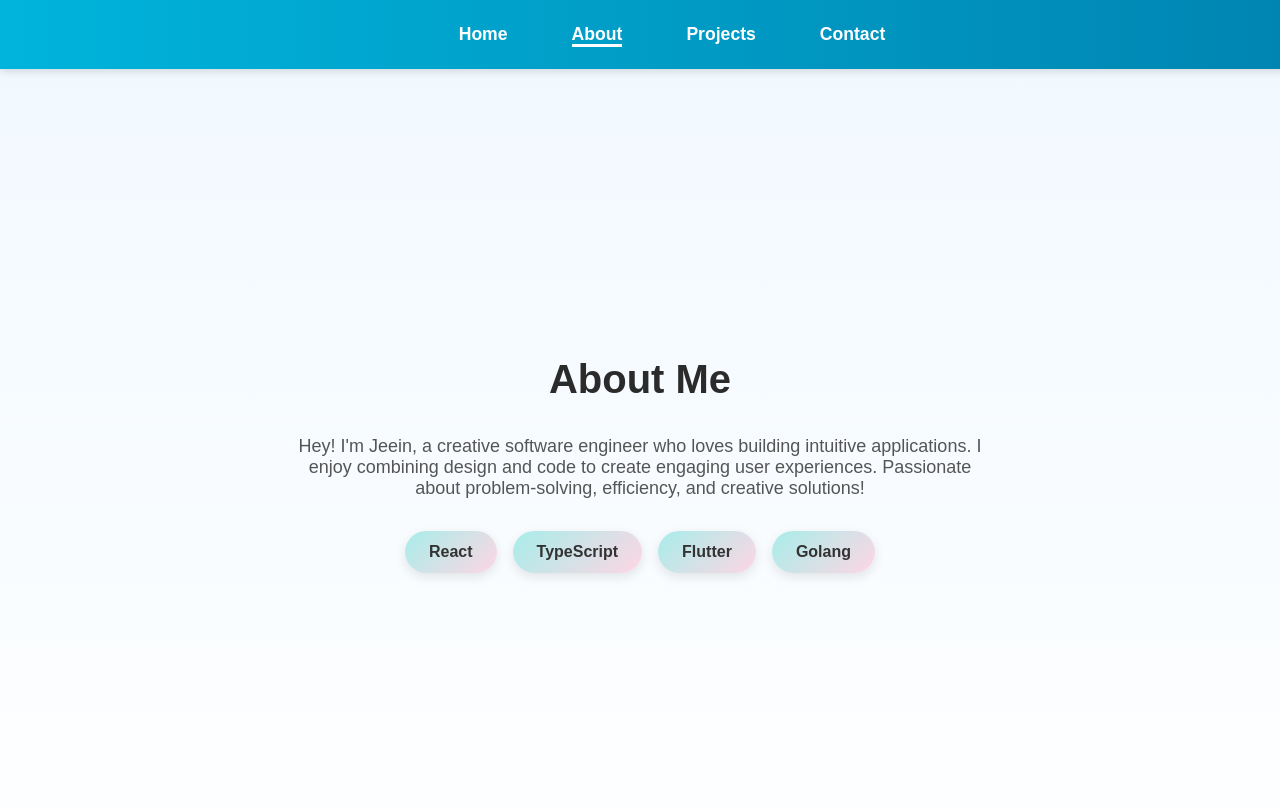
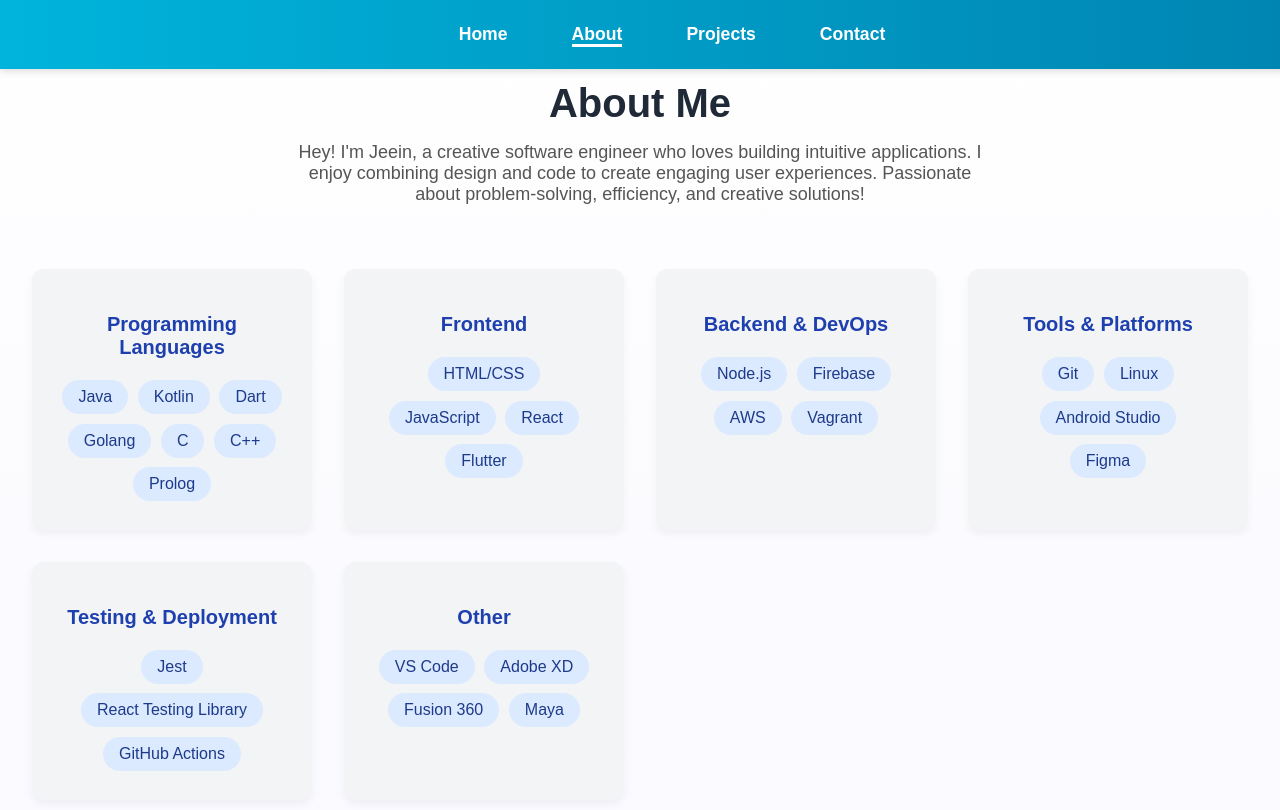
Before and after one commit to JeeIn-Park/JeeIn-Park.github.io, a React (Vite) app in the folder my-portfolio/: page /about in a window 1280 px wide. Shown: the top 810 px of the page. Built offline with nearby package versions, Linux system fonts and the light colour scheme.

Commit message:
about categories

```diff
--- a/my-portfolio/src/pages/About.css
+++ b/my-portfolio/src/pages/About.css
@@ -1,45 +1,58 @@
 .about-section {
-    background: linear-gradient(to bottom, #f0f8ff, #ffffff);
+  background: linear-gradient(to bottom, #ffffff, #f9f9ff);
   min-height: 100vh;
-    display: flex;
-    flex-direction: column;
-    align-items: center;
-    justify-content: center;
-    padding: 3rem;
+  padding: 3rem 2rem;
   text-align: center;
+  color: #333;
 }
 
 .about-title {
   font-size: 2.5rem;
   font-weight: 800;
-    color: #2b2b2b;
+  color: #1f2937;
   margin-bottom: 1rem;
 }
 
-  .about-description {
-    max-width: 700px;
+.about-text {
   font-size: 1.125rem;
   color: #555;
-    margin-bottom: 2rem;
+  max-width: 700px;
+  margin: 0 auto 3rem auto;
 }
 
 .skills-container {
-    display: flex;
-    flex-wrap: wrap;
-    gap: 1rem;
-    justify-content: center;
+  display: grid;
+  grid-template-columns: repeat(auto-fit, minmax(240px, 1fr));
+  gap: 2rem;
+  padding: 1rem 0;
 }
 
-  .skill-tag {
-    background: linear-gradient(135deg, #a8edea, #fed6e3);
-    padding: 0.75rem 1.5rem;
-    border-radius: 999px;
-    color: #333;
-    font-weight: 600;
-    box-shadow: 0 4px 12px rgba(0,0,0,0.1);
-    transition: transform 0.3s ease;
+.skill-group {
+  background: #f3f4f6;
+  border-radius: 12px;
+  padding: 1.5rem;
+  box-shadow: 0 4px 10px rgba(0, 0, 0, 0.05);
 }
 
-  .skill-tag:hover {
-    transform: scale(1.1);
+.skill-category {
+  font-size: 1.25rem;
+  font-weight: 700;
+  color: #1e40af;
+  margin-bottom: 1rem;
 }
+
+.skill-list {
+  list-style: none;
+  padding: 0;
+  margin: 0;
+}
+
+.skill-item {
+  background: #dbeafe;
+  padding: 0.5rem 1rem;
+  border-radius: 999px;
+  margin: 0.3rem;
+  display: inline-block;
+  font-weight: 500;
+  color: #1e3a8a;
+}
--- a/my-portfolio/src/pages/About.tsx
+++ b/my-portfolio/src/pages/About.tsx
@@ -1,6 +1,15 @@
 import React from "react";
 import { motion } from "framer-motion";
 import "./About.css";
+
+const skills = {
+  "Programming Languages": ["Java", "Kotlin", "Dart", "Golang", "C", "C++", "Prolog"],
+  "Frontend": ["HTML/CSS", "JavaScript", "React", "Flutter"],
+  "Backend & DevOps": ["Node.js", "Firebase", "AWS", "Vagrant"],
+  "Tools & Platforms": ["Git", "Linux", "Android Studio", "Figma"],
+  "Testing & Deployment": ["Jest", "React Testing Library", "GitHub Actions"],
+  "Other": ["VS Code", "Adobe XD", "Fusion 360", "Maya"],
+};
 
 const About: React.FC = () => {
   return (
@@ -13,8 +22,9 @@
       >
         About Me
       </motion.h2>
+
       <motion.p
-        className="about-description"
+        className="about-text"
         initial={{ opacity: 0, y: 10 }}
         animate={{ opacity: 1, y: 0 }}
         transition={{ delay: 0.2, duration: 1 }}
@@ -24,40 +34,25 @@
         experiences. Passionate about problem-solving, efficiency, and creative solutions!
       </motion.p>
 
-      {/* Skills Section */}
       <div className="skills-container">
-        <motion.div
-          className="skill-tag"
-          initial={{ opacity: 0, scale: 0.8 }}
-          animate={{ opacity: 1, scale: 1 }}
-          transition={{ delay: 0.4, duration: 0.5 }}
-        >
-          React
-        </motion.div>
-        <motion.div
-          className="skill-tag"
-          initial={{ opacity: 0, scale: 0.8 }}
-          animate={{ opacity: 1, scale: 1 }}
-          transition={{ delay: 0.5, duration: 0.5 }}
-        >
-          TypeScript
-        </motion.div>
-        <motion.div
-          className="skill-tag"
-          initial={{ opacity: 0, scale: 0.8 }}
-          animate={{ opacity: 1, scale: 1 }}
-          transition={{ delay: 0.6, duration: 0.5 }}
-        >
-          Flutter
-        </motion.div>
-        <motion.div
-          className="skill-tag"
-          initial={{ opacity: 0, scale: 0.8 }}
-          animate={{ opacity: 1, scale: 1 }}
-          transition={{ delay: 0.7, duration: 0.5 }}
-        >
-          Golang
-        </motion.div>
+        {Object.entries(skills).map(([category, items], index) => (
+          <motion.div
+            key={category}
+            className="skill-group"
+            initial={{ opacity: 0, y: 20 }}
+            animate={{ opacity: 1, y: 0 }}
+            transition={{ delay: 0.3 + index * 0.1, duration: 0.6 }}
+          >
+            <h3 className="skill-category">{category}</h3>
+            <ul className="skill-list">
+              {items.map((skill) => (
+                <li key={skill} className="skill-item">
+                  {skill}
+                </li>
+              ))}
+            </ul>
+          </motion.div>
+        ))}
       </div>
     </section>
   );
```
Lines whose indentation alone changed are shown as unchanged.
